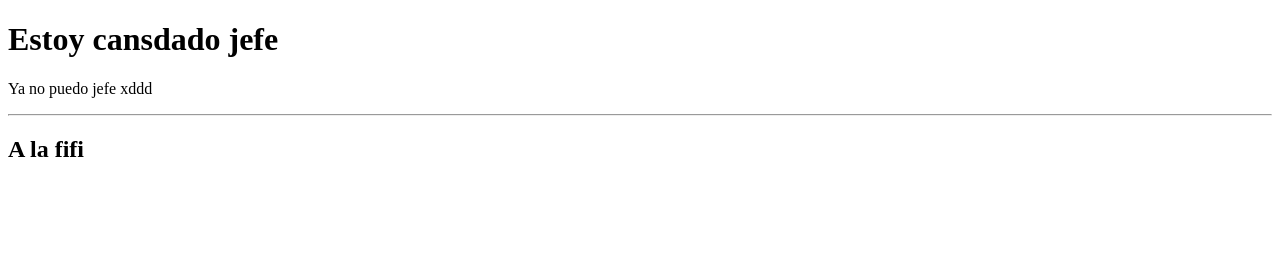
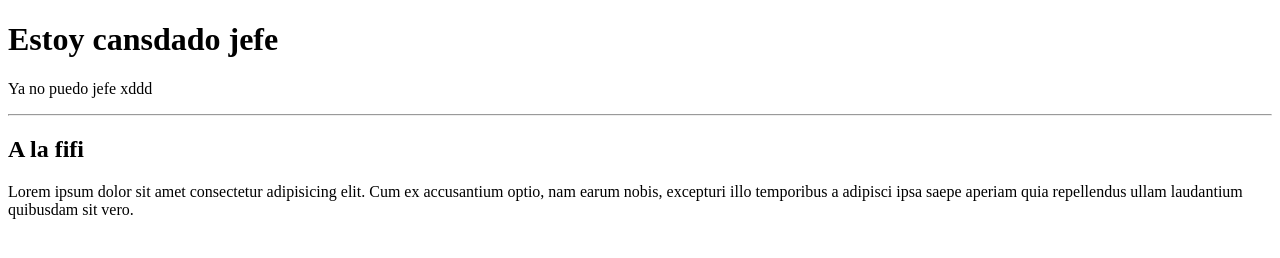
Before and after one commit to DruChill/insertar, a plain HTML site: page index.html in a window 1280 px wide. Drawn offline with Linux system fonts and the light colour scheme.

Commit message:
parrafo lorem

```diff
--- a/index.html
+++ b/index.html
@@ -10,5 +10,6 @@
     <p>Ya no puedo jefe xddd</p>
     <hr>
     <h2>A la fifi</h2>
+    <p>Lorem ipsum dolor sit amet consectetur adipisicing elit. Cum ex accusantium optio, nam earum nobis, excepturi illo temporibus a adipisci ipsa saepe aperiam quia repellendus ullam laudantium quibusdam sit vero.</p>
 </body>
 </html>
```
